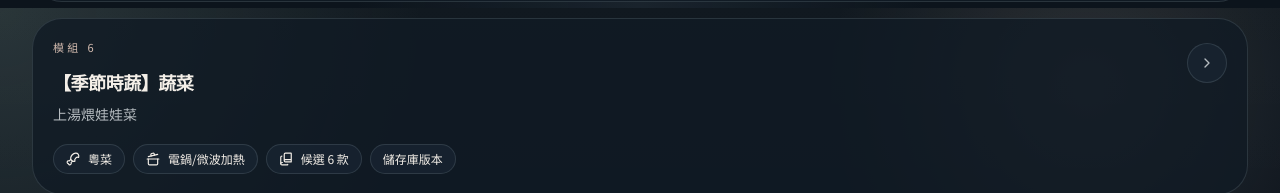
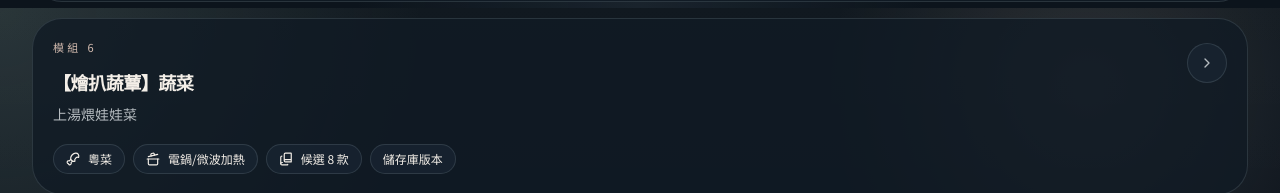
Before and after one commit to differ505-prog/banquet-menu-admin, a Next.js app: page / in a window 1280 px wide. Shown: the part 2392-2585 px from the top of the page. Built offline with nearby package versions, Linux system fonts and the light colour scheme.

Commit message:
Update pool schema and prompt rules

```diff
--- a/src/data/default-menu.ts
+++ b/src/data/default-menu.ts
@@ -48,7 +48,7 @@ export const defaultMenu: MenuDish[] = [
   },
   {
     id: "6",
-    role: "【季節時蔬】蔬菜",
+    role: "【燴扒蔬蕈】蔬菜",
     dishName: "上湯煨娃娃菜",
     cuisine: "粵菜",
     premadeLevel: "電鍋/微波加熱",
--- a/src/data/role-dish-library.ts
+++ b/src/data/role-dish-library.ts
@@ -4,6 +4,7 @@ const roleAliasMap: Record<string, string> = {
   "【中場過場湯】湯品": "【承啟中湯】湯品",
   "【壓軸燉湯】湯品": "【壓軸大湯】湯品",
   "【中式甜品】甜品": "【晏尾甜品】甜品",
+  "【季節時蔬】蔬菜": "【燴扒蔬蕈】蔬菜",
 };
 
 export const normalizeRoleName = (role: string) => roleAliasMap[role] ?? role;
@@ -41,7 +42,7 @@ const getRoleDefaultProfiles = (role: string) => {
     return { thawProfile: "meat", cookingProfile: "reheat-soup" } as const;
   }
 
-  if (normalizedRole.includes("季節時蔬")) {
+  if (normalizedRole.includes("季節時蔬") || normalizedRole.includes("燴扒蔬蕈")) {
     return { thawProfile: "other", cookingProfile: "reheat-veg" } as const;
   }
 
@@ -106,7 +107,7 @@ export const roleDishLibrary: RoleDishLibrary = {
     {
       libraryId: "left-cold-7",
       role: "【迎賓冷盤一】迎賓冷盤",
-      dishName: "麻辣涼拌腐竹",
+      dishName: "紅油拌腐竹",
       cuisine: "川菜",
       premadeLevel: "解凍即食",
       thawProfile: "other",
@@ -135,7 +136,7 @@ export const roleDishLibrary: RoleDishLibrary = {
     {
       libraryId: "right-cold-4",
       role: "【迎賓冷盤二】迎賓冷盤",
-      dishName: "五味冰卷",
+      dishName: "五味中卷",
       cuisine: "台菜",
       premadeLevel: "解凍即食",
       thawProfile: "other",
@@ -260,6 +261,15 @@ export const roleDishLibrary: RoleDishLibrary = {
       thawProfile: "meat",
       cookingProfile: "reheat-braise",
     },
+    {
+      libraryId: "vice-main-14",
+      role: "【燒燴大菜】主菜",
+      dishName: "蟲草花金針蒸滑雞",
+      cuisine: "粵菜",
+      premadeLevel: "電鍋/瓦斯爐加熱",
+      thawProfile: "meat",
+      cookingProfile: "reheat-braise",
+    },
   ],
   "【海鮮大菜】主菜": [
     {
@@ -326,15 +336,6 @@ export const roleDishLibrary: RoleDishLibrary = {
       cookingProfile: "steam-fish",
     },
     {
-      libraryId: "main-fish-11",
-      role: "【海鮮大菜】主菜",
-      dishName: "蒜蓉粿條蒸雪蟹腳",
-      cuisine: "粵菜",
-      premadeLevel: "電鍋蒸熱",
-      thawProfile: "other",
-      cookingProfile: "steam-fish",
-    },
-    {
       libraryId: "main-fish-12",
       role: "【海鮮大菜】主菜",
       dishName: "剁椒蒸魚頭",
@@ -360,6 +361,15 @@ export const roleDishLibrary: RoleDishLibrary = {
       premadeLevel: "電鍋/瓦斯爐加熱",
       thawProfile: "other",
       cookingProfile: "reheat-braise",
+    },
+    {
+      libraryId: "main-fish-15",
+      role: "【海鮮大菜】主菜",
+      dishName: "樹子冬瓜蒸海鱸魚",
+      cuisine: "台菜",
+      premadeLevel: "電鍋/瓦斯爐加熱",
+      thawProfile: "fish",
+      cookingProfile: "steam-fish",
     },
   ],
   "【承啟中湯】湯品": [
@@ -400,10 +410,10 @@ export const roleDishLibrary: RoleDishLibrary = {
       cookingProfile: "reheat-soup",
     },
   ],
-  "【季節時蔬】蔬菜": [
+  "【燴扒蔬蕈】蔬菜": [
     {
       libraryId: "veg-1",
-      role: "【季節時蔬】蔬菜",
+      role: "【燴扒蔬蕈】蔬菜",
       dishName: "上湯煨娃娃菜",
       cuisine: "粵菜",
       premadeLevel: "電鍋/微波加熱",
@@ -412,7 +422,7 @@ export const roleDishLibrary: RoleDishLibrary = {
     },
     {
       libraryId: "veg-6",
-      role: "【季節時蔬】蔬菜",
+      role: "【燴扒蔬蕈】蔬菜",
       dishName: "蟹黃燴芙蓉豆腐",
       cuisine: "江浙菜",
       premadeLevel: "微波/瓦斯爐加熱",
@@ -421,7 +431,7 @@ export const roleDishLibrary: RoleDishLibrary = {
     },
     {
       libraryId: "veg-7",
-      role: "【季節時蔬】蔬菜",
+      role: "【燴扒蔬蕈】蔬菜",
       dishName: "蠔油扒北菇",
       cuisine: "粵菜",
       premadeLevel: "微波/電鍋加熱",
@@ -430,7 +440,7 @@ export const roleDishLibrary: RoleDishLibrary = {
     },
     {
       libraryId: "veg-8",
-      role: "【季節時蔬】蔬菜",
+      role: "【燴扒蔬蕈】蔬菜",
       dishName: "金湯蟹粉扒南瓜",
       cuisine: "粵菜",
       premadeLevel: "微波/電鍋加熱",
@@ -439,7 +449,7 @@ export const roleDishLibrary: RoleDishLibrary = {
     },
     {
       libraryId: "veg-9",
-      role: "【季節時蔬】蔬菜",
+      role: "【燴扒蔬蕈】蔬菜",
       dishName: "上湯雪菜百葉",
       cuisine: "江浙菜",
       premadeLevel: "微波/瓦斯爐加熱",
@@ -448,10 +458,28 @@ export const roleDishLibrary: RoleDishLibrary = {
     },
     {
       libraryId: "veg-10",
-      role: "【季節時蔬】蔬菜",
+      role: "【燴扒蔬蕈】蔬菜",
       dishName: "扁尖筍百葉燒毛豆",
       cuisine: "江浙菜",
       premadeLevel: "微波/電鍋加熱",
+      thawProfile: "other",
+      cookingProfile: "reheat-veg",
+    },
+    {
+      libraryId: "veg-11",
+      role: "【燴扒蔬蕈】蔬菜",
+      dishName: "白果烤麩",
+      cuisine: "本幫菜",
+      premadeLevel: "微波/電鍋加熱",
+      thawProfile: "other",
+      cookingProfile: "reheat-veg",
+    },
+    {
+      libraryId: "veg-12",
+      role: "【燴扒蔬蕈】蔬菜",
+      dishName: "麻油猴頭菇",
+      cuisine: "台菜",
+      premadeLevel: "微波/瓦斯爐加熱",
       thawProfile: "other",
       cookingProfile: "reheat-veg",
     },
@@ -516,6 +544,24 @@ export const roleDishLibrary: RoleDishLibrary = {
       role: "【主食飯麵】主食",
       dishName: "上海蔥油拌麵",
       cuisine: "江浙菜",
+      premadeLevel: "微波加熱",
+      thawProfile: "other",
+      cookingProfile: "reheat-rice",
+    },
+    {
+      libraryId: "staple-13",
+      role: "【主食飯麵】主食",
+      dishName: "XO醬海鮮炒飯",
+      cuisine: "粵菜",
+      premadeLevel: "微波加熱",
+      thawProfile: "other",
+      cookingProfile: "reheat-rice",
+    },
+    {
+      libraryId: "staple-14",
+      role: "【主食飯麵】主食",
+      dishName: "台式家常炒麵",
+      cuisine: "台菜",
       premadeLevel: "微波加熱",
       thawProfile: "other",
       cookingProfile: "reheat-rice",
--- a/src/utils/menu.ts
+++ b/src/utils/menu.ts
@@ -253,8 +253,8 @@ export const getRoleSchemaCode = (role: string) => {
     return "Soup_Interlude";
   }
 
-  if (normalizedRole.includes("季節時蔬")) {
-    return "Vegetable_Seasonal";
+  if (normalizedRole.includes("季節時蔬") || normalizedRole.includes("燴扒蔬蕈")) {
+    return "Vegetable_Braised_Mushroom";
   }
 
   if (normalizedRole.includes("主食飯麵")) {
@@ -312,13 +312,13 @@ export const buildLibraryReviewPrompt = (library: RoleDishLibrary) => {
     "[Context & Constraints]",
     "- 料理體系：絕對純中式，允許正式、可見於食譜書與商業菜單資料庫的中式菜系與地方分支菜系，包含但不限於八大菜系、台菜、客家菜、本幫菜、潮州菜、京菜、大眾中式、中式點心。嚴禁西式、日式、南洋等異國元素及「融合菜」、「創意菜」。",
     "- 終端限制：高度依賴冷凍/冷藏預製包，終端覆熱設備僅限「瓦斯爐、電鍋、微波爐」。嚴禁需要烤箱、氣炸鍋或極度講究覆熱火候的菜色。",
-    "- 狀態辨識：請敏銳區分用戶輸入的是「候選菜庫（Pool）」還是「最終已選菜單（Final Menu）」。若是評估候選庫，應評估備選多樣性與同質性，且不可使用「同桌上菜將發生撞車」或類似語氣，而應使用「備選差異不足」或「候選同質性過高」等精確用詞。",
+    "- 狀態辨識：請敏銳區分用戶輸入的是「候選菜庫（Pool）」還是「最終已選菜單（Final Menu）」。在輸出任何評價前，必須先完成【強制狀態聲明】；若判定為 Pool，強制禁用『撞車』『重複度太高』『同桌上菜將發生撞車』等最終菜單語氣，改用『備選池同質性風險』『備選差異不足』『候選同質性過高』；若判定為 Final Menu，才可使用『菜色撞車』『味型失衡』『營養失衡』等最終成菜評語。",
     "- 菜系標註原則：若菜色已有明確且正式的地方菜系歸屬，應優先使用具體菜系名稱（如本幫菜、客家菜、潮州菜）；只有在無法準確細分時，才可收斂為「大眾中式」。",
     "- 刪除原則：只有在『同一道菜重複出現在不同分類』，或明確違反中式料理、終端設備、高預製適配性限制時，才可列入刪除或剔除名單。若只是食材、味型、烹法相近，應列為『同質性警告』，不可直接建議刪除。",
     "[Evaluation Process (4D Scan)]",
     "1. Diversity Scan（多樣性掃描）：檢查主食材、味型、烹法是否在同分類或跨分類中過度集中；若有，請標記『備選差異不足』或『候選同質性過高』。",
     "2. Schema Standardization（標準化掃描）：檢查菜名與菜系是否符合商業資料庫規範，並校正非正規菜系名稱；例如可將『涼拌』『傳統中式』等非正式標籤收斂為『大眾中式』。",
-    "3. Duplicate Scan（重複掃描）：嚴格確保同一道菜不可重複出現在不同分類中。只有『完全相同菜名的重複項』才屬於重複菜色，不可把風味相近、主食材相近、同菜系但不同菜名的菜直接判定為重複。",
+    "3. Duplicate Scan（重複掃描）：先檢查『完全相同菜名』是否跨分類重複，這屬於硬性重複；再檢查『核心食材 + 烹調法 + 味型』是否高度重疊。若是 Pool，後者只能列為『高危險同質警告』；若是 Final Menu，後者應列為『實質撞菜風險，建議強制替換其一』，但不得與完全相同菜名的硬性重複混為一談。",
     "4. Prep-Suitability Rule（高預製適配性掃描）：強制標記並剔除依賴高溫油炸求酥脆、覆熱易出水糊化、綠色葉菜類、或超出指定終端設備的菜品。",
     "請用繁體中文輸出，並嚴格依照以下格式回覆：",
     "[Output Format]",
@@ -329,7 +329,7 @@ export const buildLibraryReviewPrompt = (library: RoleDishLibrary) => {
     "5. 【擴增建議】（提供符合預製條件的替換/擴充菜品）",
     "6. 【可直接複製貼給 IDE 的菜庫修改提示詞】（彙整所有刪除、替換、改名、補充、增列事項，且提醒 IDE 不必拘泥於原先每個分類的候選數量；若只是同質性偏高，請改寫為補強多樣性建議，不可直接翻成刪菜指令）",
     "7. 【可直接複製貼給 IDE 的提示詞優化提示詞】（不要輸出完整版 Prompt；改為整理給 IDE 參考的提示詞修改建議，明確指出應修改的段落、原問題、建議寫法與預期效果。內容只處理 LLM 審核提示詞本身的優化，不要混入具體菜庫資料修改內容與系統架構設計內容）",
-    "8. 【可直接複製貼給 IDE 的架構設計提示詞】（專門整理 Schema 欄位、資料驗證、Pool/Final Menu 狀態分流、UI 流程、防呆規則、localStorage/版本控管等系統設計改善方向，不要混入具體菜色增刪名單）",
+    "8. 【可直接複製貼給 IDE 的架構設計提示詞】（專門整理系統設計改善方向，不要混入具體菜色增刪名單；至少涵蓋：新增 `prep_suitability_score`（1-5，低於 3 禁止存入 Pool）、新增 `reheat_methods`（綁定 `GAS_STOVE` / `RICE_COOKER` / `MICROWAVE`）、新增 `primary_ingredient` 與 `flavor_profile` 欄位、Pool Builder 的多樣性雷達圖與 Yellow Warning、Final Menu Generator 的互斥規則引擎、以及 `is_leafy_green` / `is_fried` 驗證攔截器）",
   ].join("\n");
 };
 
@@ -365,8 +365,8 @@ export const getGuestCourseLabel = (role: string) => {
     return "承啟中湯";
   }
 
-  if (normalizedRole.includes("季節時蔬")) {
-    return "季節時蔬";
+  if (normalizedRole.includes("季節時蔬") || normalizedRole.includes("燴扒蔬蕈")) {
+    return "燴扒蔬蕈";
   }
 
   if (normalizedRole.includes("主食飯麵")) {
```
Also changed, not shown: 1 other file (tests, documents, lock files or other folders).
